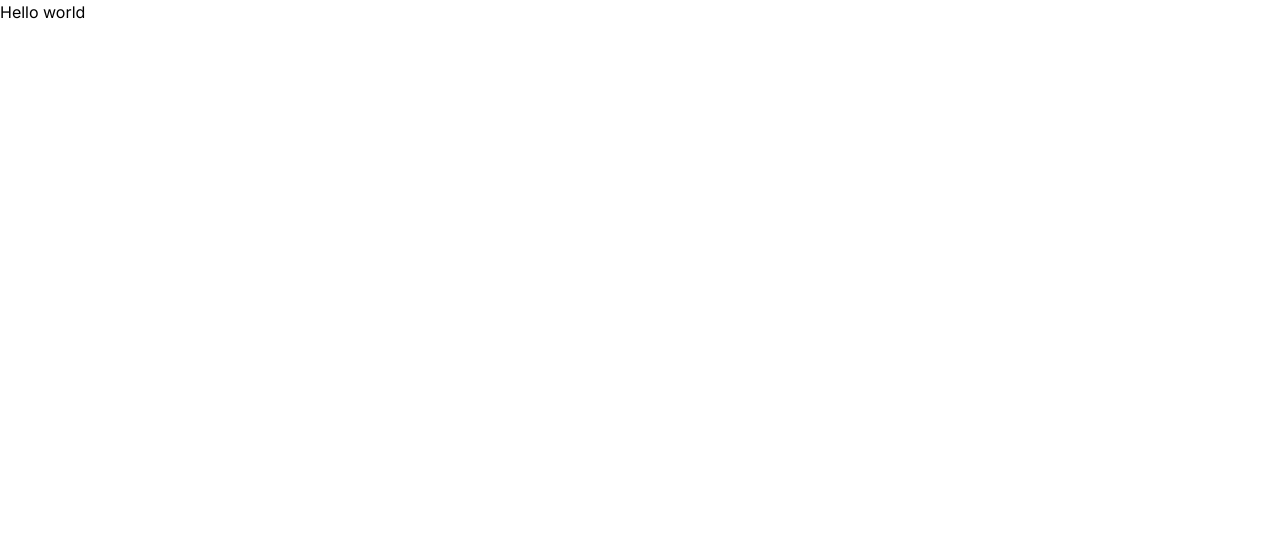
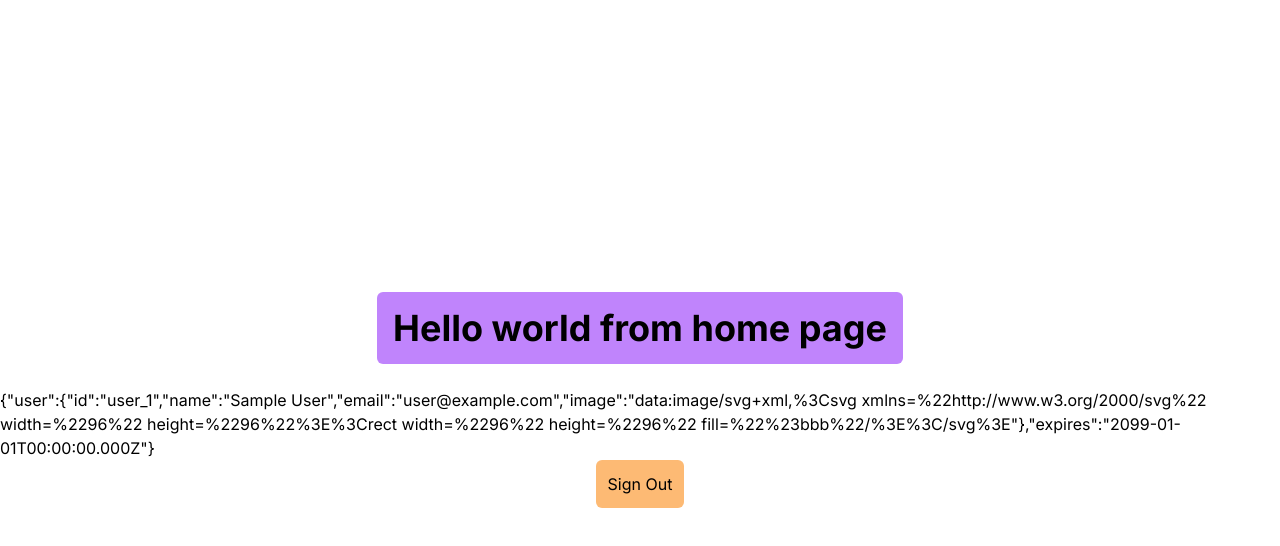
Before and after one commit to nihar-hegde/nextauthTest, a Next.js app: page / in a window 1280 px wide. Shown: the top 546 px of the page. Built offline with nearby package versions, Linux system fonts and the light colour scheme; no server answers; sample sign-in values are in the browser's storage.

Commit message:
login with credentials done

```diff
--- a/package.json
+++ b/package.json
@@ -14,6 +14,7 @@
     "@types/react-dom": "18.2.7",
     "@vinejs/vine": "^1.6.0",
     "autoprefixer": "10.4.15",
+    "axios": "^1.4.0",
     "bcryptjs": "^2.4.3",
     "eslint": "8.47.0",
     "eslint-config-next": "13.4.19",
--- a/src/app/(auth)/login/page.tsx
+++ b/src/app/(auth)/login/page.tsx
@@ -3,14 +3,40 @@
 import Image from "next/image";
 import React, { useState } from "react";
 import Link from "next/link";
+import { useSearchParams } from "next/navigation";
+import axios from "axios";
+import { signIn } from "next-auth/react";
 
 export default function Login() {
+  const params = useSearchParams();
   const [authState, setAuthState] = useState({
     email: "",
     password: "",
   });
+  const [loading, setLoading] = useState<boolean>(false);
+  const [errors, setErrors] = useState<loginErrorType>({});
   const submitForm = () => {
-    console.log("the auth statte is : ", authState);
+    console.log("the auth state is : ", authState);
+    axios
+      .post("/api/auth/login", authState)
+      .then((res) => {
+        setLoading(false);
+        const response = res.data;
+        if (response.status === 200) {
+          signIn("credentials", {
+            email: authState.email,
+            password: authState.password,
+            callbackUrl: "/",
+            redirect: true,
+          });
+        } else if (response?.status === 400) {
+          setErrors(response?.errors);
+        }
+      })
+      .catch((err) => {
+        setLoading(false);
+        console.log("Something went wrong");
+      });
   };
   return (
     <section>
@@ -129,6 +155,13 @@ export default function Login() {
                 Create a free account
               </Link>
             </p>
+            {params.get("message") ? (
+              <p className="bg-green-400 font-bold rounded-md p-4">
+                {params.get("message")}
+              </p>
+            ) : (
+              <></>
+            )}
             <form action="#" method="POST" className="mt-8">
               <div className="space-y-5">
                 <div>
@@ -148,6 +181,9 @@ export default function Login() {
                         setAuthState({ ...authState, email: e.target.value })
                       }
                     ></input>
+                    <span className="text-red-500 font-bold">
+                      {errors?.email}
+                    </span>
                   </div>
                 </div>
                 <div>
@@ -169,15 +205,21 @@ export default function Login() {
                         setAuthState({ ...authState, password: e.target.value })
                       }
                     ></input>
+
+                    <span className="text-red-500 font-bold">
+                      {errors?.password}
+                    </span>
                   </div>
                 </div>
                 <div>
                   <button
                     type="button"
-                    className="inline-flex w-full items-center justify-center rounded-md bg-black px-3.5 py-2.5 font-semibold leading-7 text-white hover:bg-black/80"
+                    className={`inline-flex w-full items-center justify-center rounded-md bg-black px-3.5 py-2.5 font-semibold leading-7 text-white hover:bg-black/80
+                    ${loading ? "bg-gray-500" : "bg-black-"}
+                    `}
                     onClick={submitForm}
                   >
-                    Login
+                    {loading ? "Processing..." : "Login"}
                   </button>
                 </div>
               </div>
--- a/src/app/(auth)/register/page.tsx
+++ b/src/app/(auth)/register/page.tsx
@@ -2,16 +2,37 @@
 import Image from "next/image";
 import React, { useState } from "react";
 import Link from "next/link";
+import axios from "axios";
+import { useRouter } from "next/navigation";
 
 export default function Register() {
+  const router = useRouter();
   const [authState, setAuthState] = useState({
     name: "",
     email: "",
     password: "",
     password_confirmation: "",
   });
-  const submitForm = () => {
-    console.log("the auth statte is : ", authState);
+  const [loading, setLoading] = useState<boolean>(false);
+  const [errors, setErrors] = useState<registerErrorType>({});
+  const submitForm = async () => {
+    setLoading(true);
+    console.log("The auth state is : ", authState);
+    axios
+      .post("/api/auth/register", authState)
+      .then((res) => {
+        setLoading(false);
+        const response = res.data;
+        if (response.status === 200) {
+          router.push(`/login?message=${response.message}`);
+        } else if (response?.status === 400) {
+          setErrors(response?.errors);
+        }
+      })
+      .catch((err) => {
+        setLoading(false);
+        console.log("Something went wrong");
+      });
   };
   return (
     <section>
@@ -149,6 +170,9 @@ export default function Register() {
                         setAuthState({ ...authState, name: e.target.value })
                       }
                     ></input>
+                    <span className="text-red-500 font-bold">
+                      {errors?.name}
+                    </span>
                   </div>
                 </div>
                 <div>
@@ -168,6 +192,9 @@ export default function Register() {
                         setAuthState({ ...authState, email: e.target.value })
                       }
                     ></input>
+                    <span className="text-red-500 font-bold">
+                      {errors?.email}
+                    </span>
                   </div>
                 </div>
                 <div>
@@ -189,6 +216,9 @@ export default function Register() {
                         setAuthState({ ...authState, password: e.target.value })
                       }
                     ></input>
+                    <span className="text-red-500 font-bold">
+                      {errors?.password}
+                    </span>
                   </div>
                 </div>
                 <div>
@@ -218,10 +248,12 @@ export default function Register() {
                 <div>
                   <button
                     type="button"
-                    className="inline-flex w-full items-center justify-center rounded-md bg-black px-3.5 py-2.5 font-semibold leading-7 text-white hover:bg-black/80"
+                    className={`inline-flex w-full items-center justify-center rounded-md bg-black px-3.5 py-2.5 font-semibold leading-7 text-white hover:bg-black/80
+                    ${loading ? "bg-gray" : "bg-black"}
+                    `}
                     onClick={submitForm}
                   >
-                    Register
+                    {loading ? "Processing..." : "Register"}
                   </button>
                 </div>
               </div>
--- a/src/app/api/auth/login/route.ts
+++ b/src/app/api/auth/login/route.ts
@@ -24,7 +24,11 @@ export async function POST(request:NextRequest){
             if(checkPassword){
                 return NextResponse.json({status:200,message:"user logged in"},{status:200})
             }
-            return NextResponse.json({status:400,message:"Please check your credentials"},{status:200})
+            return NextResponse.json({status:400,
+            errors:{
+                email:"Please check your credentials"
+            }
+            },{status:200})
 
         }
 
--- a/src/app/layout.tsx
+++ b/src/app/layout.tsx
@@ -1,22 +1,25 @@
-import './globals.css'
-import type { Metadata } from 'next'
-import { Inter } from 'next/font/google'
+import NextAuthProvider from "@/provider/NextAuthProvider";
+import "./globals.css";
+import type { Metadata } from "next";
+import { Inter } from "next/font/google";
 
-const inter = Inter({ subsets: ['latin'] })
+const inter = Inter({ subsets: ["latin"] });
 
 export const metadata: Metadata = {
-  title: 'Create Next App',
-  description: 'Generated by create next app',
-}
+  title: "Create Next App",
+  description: "Generated by create next app",
+};
 
 export default function RootLayout({
   children,
 }: {
-  children: React.ReactNode
+  children: React.ReactNode;
 }) {
   return (
     <html lang="en">
-      <body className={inter.className}>{children}</body>
+      <body className={inter.className}>
+        <NextAuthProvider>{children}</NextAuthProvider>
+      </body>
     </html>
-  )
+  );
 }
--- a/src/app/page.tsx
+++ b/src/app/page.tsx
@@ -1,3 +1,21 @@
-export default function Home() {
-  return <h1>Hello world</h1>;
+import SignOut from "@/components/SignOut";
+import { authOptions } from "@/helpers/nextAuthOptions";
+import { getServerSession } from "next-auth/next";
+import { redirect } from "next/navigation";
+export default async function Home() {
+  const session = await getServerSession(authOptions);
+  if (!session) {
+    redirect("/login");
+  }
+  return (
+    <div>
+      <div className="flex justify-center items-center h-screen flex-col">
+        <h1 className="text-4xl p-4 rounded-md bg-purple-400 font-bold mb-6">
+          Hello world from home page
+        </h1>
+        <p>{JSON.stringify(session)}</p>
+        <SignOut />
+      </div>
+    </div>
+  );
 }
--- /dev/null
+++ b/src/components/SignOut.tsx
@@ -0,0 +1,23 @@
+"use client";
+import { signOut } from "next-auth/react";
+import React from "react";
+
+const SignOut = () => {
+  return (
+    <div>
+      <button
+        onClick={() =>
+          signOut({
+            callbackUrl: "/login",
+            redirect: true,
+          })
+        }
+        className="bg-orange-300 rounded-md p-3"
+      >
+        Sign Out
+      </button>
+    </div>
+  );
+};
+
+export default SignOut;
--- a/src/helpers/nextAuthOptions.ts
+++ b/src/helpers/nextAuthOptions.ts
@@ -1,7 +1,12 @@
 import CredentialsProvider from "next-auth/providers/credentials";
 import { AuthOptions } from "next-auth";
+import {connectToDb} from '@/database/mongo.config'
+import { User } from "@/model/User";
 
 export const authOptions: AuthOptions = {
+  pages:{
+    signIn:"/login"
+  },
   providers: [
     CredentialsProvider({
       name: "Next Auth",
@@ -17,7 +22,8 @@ export const authOptions: AuthOptions = {
         },
       },
       async authorize(credentials, req) {
-        const user = { id: "1", name: "J Smith", email: credentials?.email };
+        connectToDb();
+        const user = await User.findOne({email:credentials?.email})
 
         if (user) {
           // Any object returned will be saved in `user` property of the JWT
--- /dev/null
+++ b/src/provider/NextAuthProvider.tsx
@@ -0,0 +1,15 @@
+"use client";
+
+import React, { ReactNode } from "react";
+
+import { SessionProvider } from "next-auth/react";
+
+interface Props {
+  children?: ReactNode;
+}
+
+const NextAuthProvider = ({ children }: Props) => {
+  return <SessionProvider>{children}</SessionProvider>;
+};
+
+export default NextAuthProvider;
```
Also changed, not shown: src/types.ts (added, +9 -0 lines), 1 other file (tests, documents, lock files or other folders).
